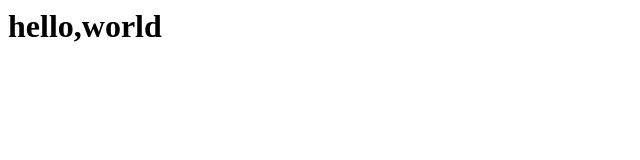
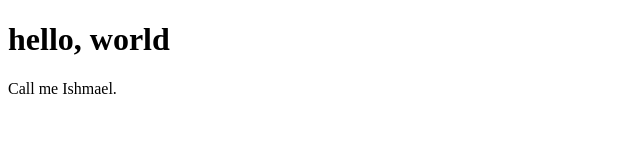
Before and after one commit to sanjgiri/websitee, a plain HTML site: page index.html in a window 1280 px wide. Shown: the whole page, without its empty margins (0-640 px from the left). Drawn offline with Linux system fonts and the light colour scheme.

Commit message:
Add some HTML structure

```diff
--- a/index.html
+++ b/index.html
@@ -1 +1,10 @@
-<h1>hello,world
+<!DOCTYPE html>
+  <html>
+    <head>
+      <title></title>
+    </head>
+    <body>
+      <h1>hello, world</h1>
+      <p>Call me Ishmael.</p>
+    </body>
+ </html>
```
